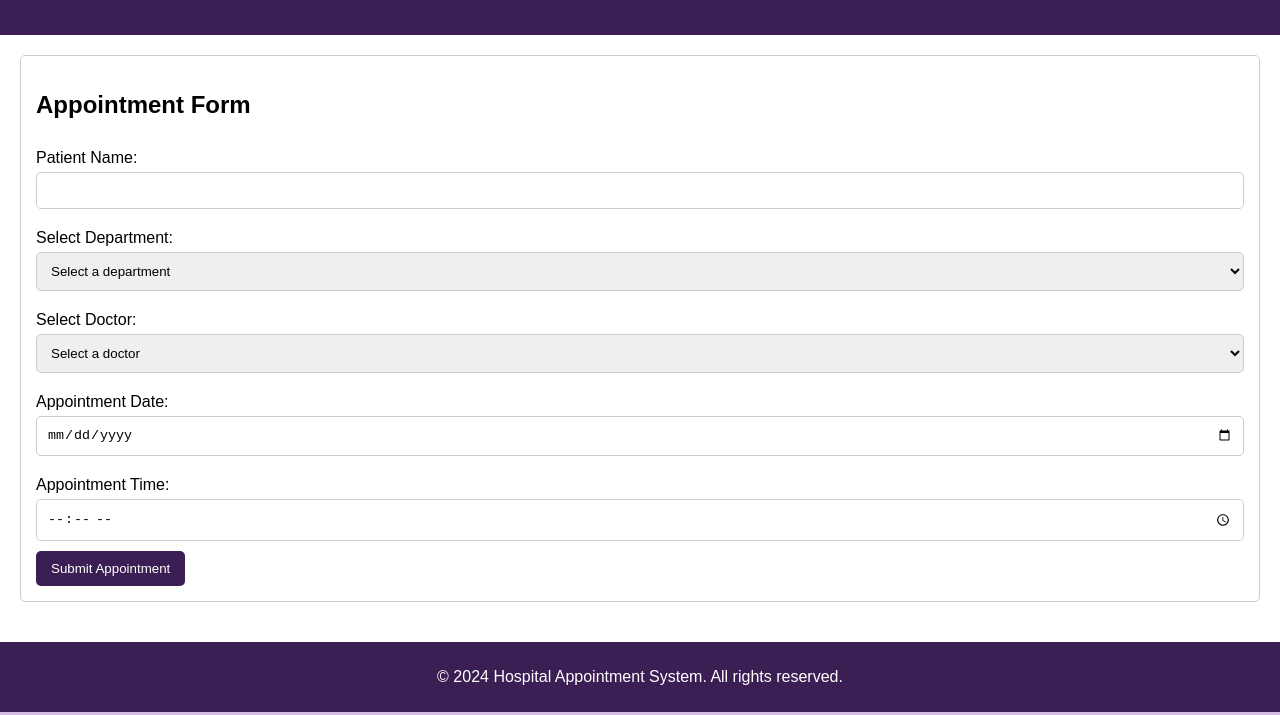
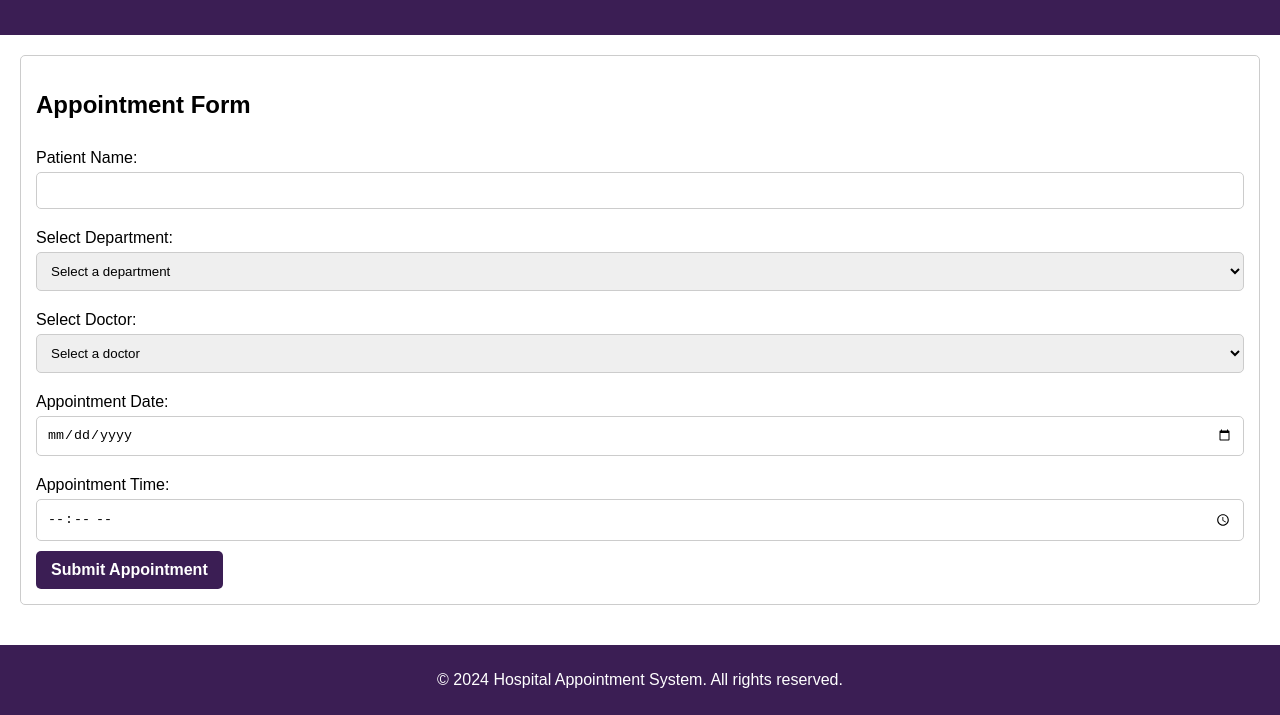
Before and after one commit to SakilAziz075/DBMS_ENDTERM, a website: page public/book-appointment.html in a window 1280 px wide. Shown: the part 123-838 px from the top of the page. Drawn offline with Linux system fonts and the light colour scheme.

Commit message:
Update styles.css

```diff
--- a/public/styles.css
+++ b/public/styles.css
@@ -1,9 +1,9 @@
 
-body {
+html, body {
     font-family: Arial, sans-serif;
-    margin: 0;
     padding: 0;
     background-color: #d4bee4;
+    height: 100%; margin: 0; display: flex; flex-direction: column;
 }
 
 header {
@@ -41,6 +41,8 @@ section {
 }
 
 button {
+    font-size: 1rem;
+    font-weight: bold;
     padding: 10px 15px;
     background-color: #3b1e54;
     color: #ffffff;
@@ -58,6 +60,7 @@ footer {
     padding: 10px 0;
     background: #3b1e54;
     color: #ffffff;
+    margin-top: auto;
 }
 
 form {
@@ -79,3 +82,7 @@ form input, form select {
 form button {
     align-self: start;
 }
+.box :hover
+{
+    color: #c4c2c5;
+}
```
